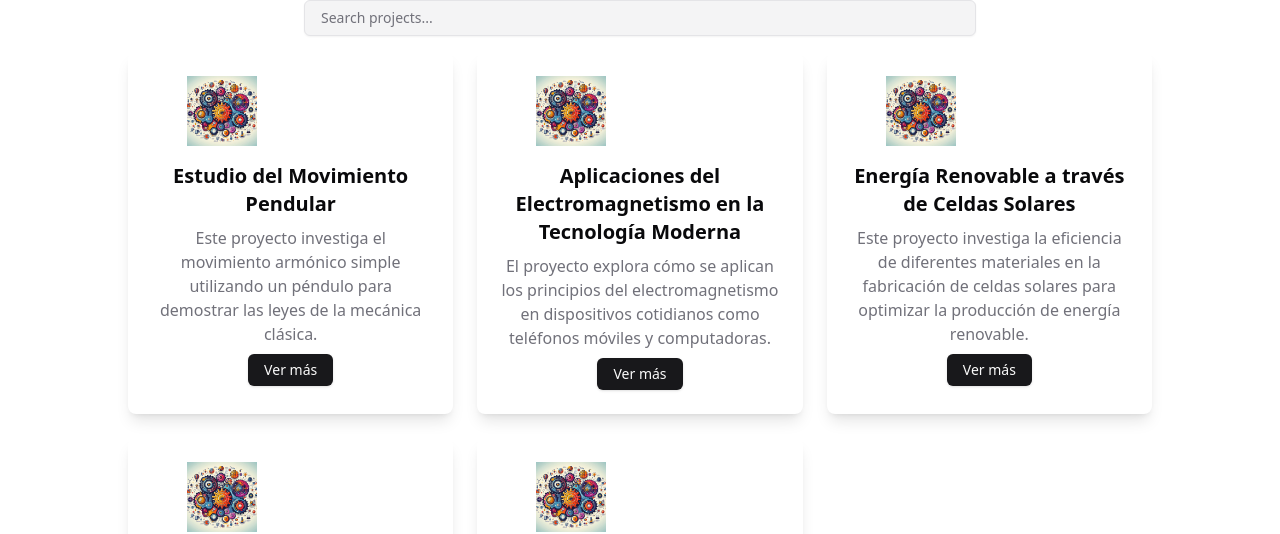
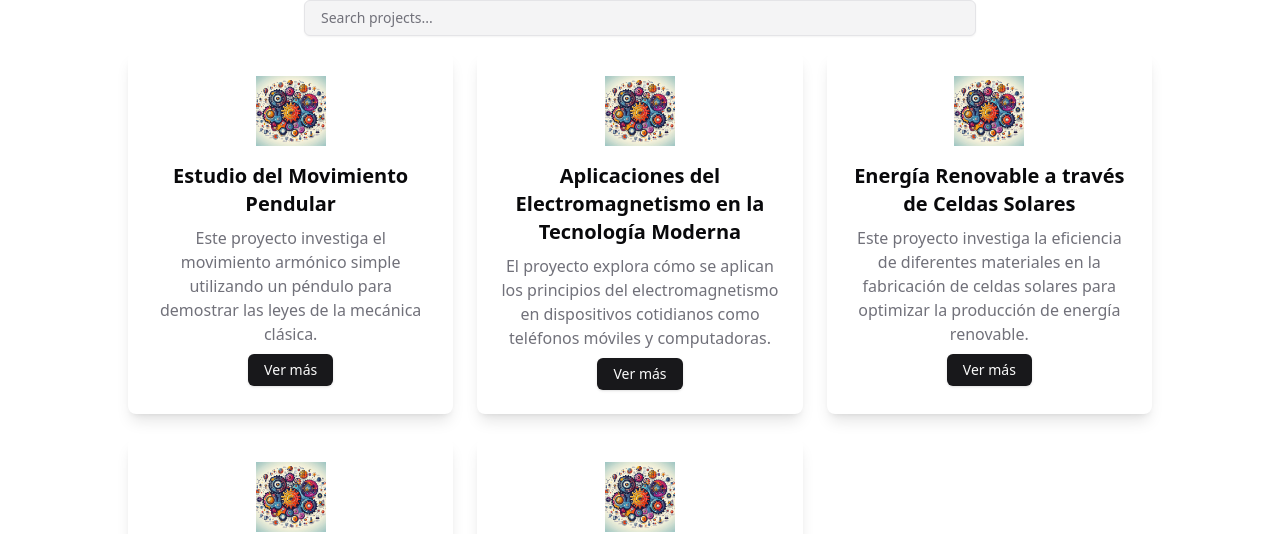
Before and after one commit to IgnacioBarraza/Pe_uta, a React (Vite) app: page /inicio/proyectos in a window 1280 px wide. Shown: the part 289-823 px from the top of the page. Built offline with nearby package versions, Linux system fonts and the light colour scheme.

Commit message:
💄 Fix some styles in project view

```diff
--- a/src/shared/project/projects.tsx
+++ b/src/shared/project/projects.tsx
@@ -24,13 +24,13 @@ export const Projects = () => {
           </div>
           <div className="grid grid-cols-1 sm:grid-cols-2 lg:grid-cols-3 gap-6 w-full max-w-5xl">
             {ProjectsInfo.map((project) => (
-              <div className="bg-background p-6 rounded-lg shadow-lg">
+              <div className="bg-background p-6 rounded-lg shadow-lg" key={project.id}>
                 <img
                   src={project.image}
                   width="140"
                   height="70"
                   alt="Project 1"
-                  className="aspect-[2/1] overflow-hidden rounded-lg object-contain object-center"
+                  className="aspect-[2/1] overflow-hidden rounded-lg object-contain object-center mx-auto"
                 />
                 <div className="space-y-2 mt-4">
                   <h3 className="text-xl font-bold">{project.projectName}</h3>
```
